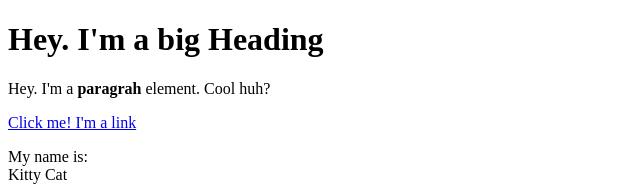
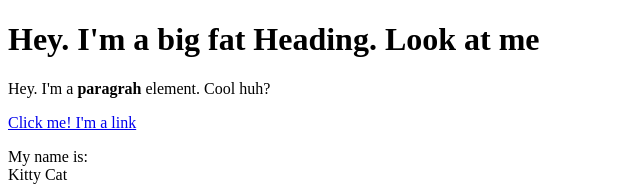
Before and after one commit to NajNova128/cartoon-hero, a plain HTML site: page test.html in a window 1280 px wide. Shown: the top 186 px of the page, without its empty margins (0-640 px from the left). Drawn offline with Linux system fonts and the light colour scheme.

Commit message:
FAT element

```diff
--- a/test.html
+++ b/test.html
@@ -4,7 +4,7 @@
 	<title> Test Page</title>
 </head>
 <body>
-<h1> Hey. I'm a big Heading </h1>
+<h1> Hey. I'm a big fat Heading. Look at me </h1>
 <p> Hey. I'm a <b>paragrah</b> element. Cool huh?</p>
 <a href="https://google.com" target="_blank" title="Let's go to Google"> Click me! I'm a link</a>
 <p>My name is: <br>
```
